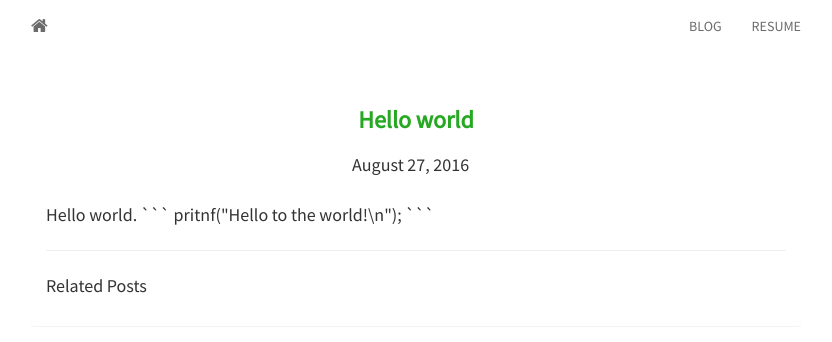
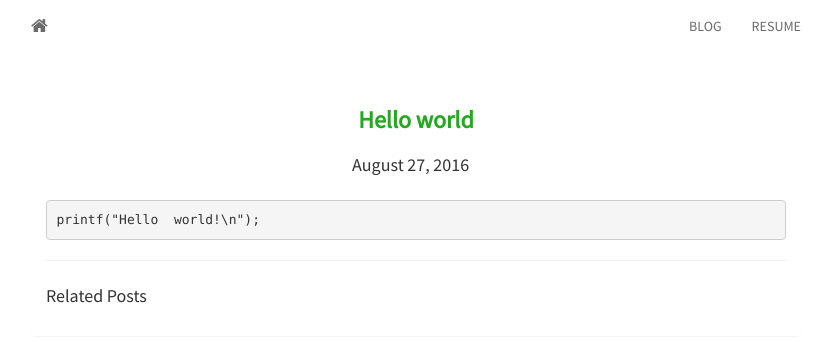
Before and after one commit to elisescu/elisescu.com, a Jekyll site: the page built from _posts/2016-12-10-hello-world.md, in a window 1280 px wide. Shown: the top 342 px of the page, without its empty margins (224-1056 px from the left). Built offline with Jekyll 4.4.1, drawn with Linux system fonts in a browser that asks for light colours; nearby versions of some CDN libraries; Markdown is read by kramdown in place of the engine named in the settings.

Commit message:
Update 2016-12-10-hello-world.md

````diff
--- a/_posts/2016-12-10-hello-world.md
+++ b/_posts/2016-12-10-hello-world.md
@@ -3,9 +3,8 @@ layout: post
 title:  "Hello world"
 date:   2016-08-27
 ---
-<p class="intro"><span class="dropcap">H</span>ello world.
 
 
+``` C++
+printf("Hello  world!\n");
 ```
-pritnf("Hello to the world!\n");
-```
````
